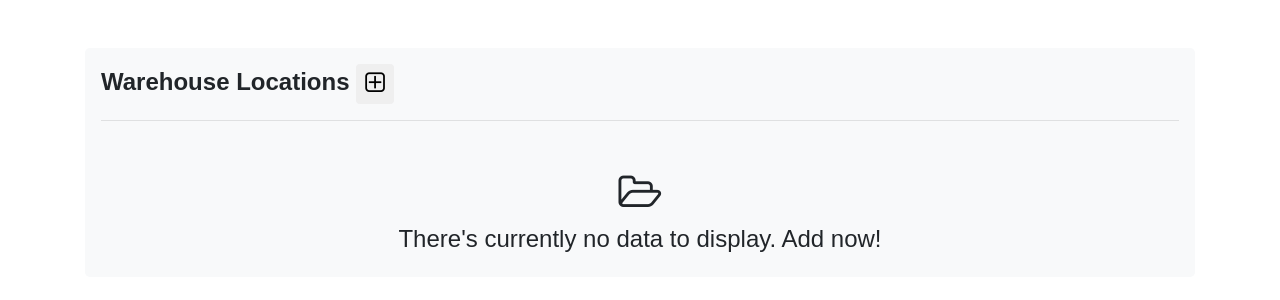
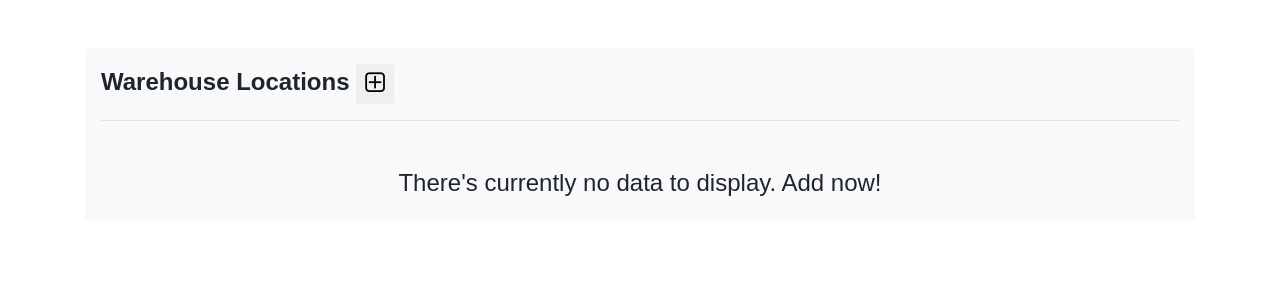
Before and after one commit to Anuja-pawar/Inventory-Management, a Flask app: page /location/1 in a window 1280 px wide. Shown: the part 56-356 px from the top of the page. Run offline with Flask 2, Linux system fonts and the light colour scheme; data comes from the database, SQL or seed files in the repository; both versions use the stored data as it was after the commit; some libraries are stand-ins or nearby versions.

Commit message:
filter changes

```diff
--- a/app.py
+++ b/app.py
@@ -65,7 +65,7 @@ def index(prod=[],loc=[]):
         if not data:
             msg = Markup("<h5>No results found!</h5>")
     elif not data:
-        msg = Markup("<h1><i class='fa fa-folder-open-o'></i></h1><h4>There's currently no data to display. Add now!</h4>")
+        msg = Markup("<h4>There's currently no data to display. Add now!</h4>")
     products = Product.query.all()
     locations = Location.query.all()
     return render_template("index.html", Summary=data, products = products, locations = locations, msg = msg)
@@ -104,7 +104,7 @@ def product(name=None):
 
 @app.route("/location/<loc>")
 @app.route("/location/<prod>")
-@app.route("/location/", methods=['GET', 'POST'])
+@app.route("/location", methods=['GET', 'POST'])
 def location(loc = None,prod = None):
     if request.method == 'POST':
         if 'edit_location' in request.form:
@@ -241,7 +241,7 @@ def movement(prod=[],loc=[]):
         if not movements:
             msg = Markup("<h5>No results found!</h5>")
     elif not movements:
-        msg = Markup("<h1><i class='fa fa-folder-open-o'></i></h1><h4>There's currently no data to display. Add now!</h4>")
+        msg = Markup("<h4>There's currently no data to display. Add now!</h4>")
 
 
     products = Product.query.all()
--- a/data.txt
+++ b/data.txt
@@ -1 +1 @@
-[{"product": "JBL Infinity Glide N120", "location": "Hyderabad", "available_quantity": 2000}, {"product": "JBL Infinity Glide N120", "location": "Mumbai", "available_quantity": 6000}, {"product": "Sony WI-C400", "location": "Pune", "available_quantity": 5000}, {"product": "Realme Buds", "location": "Bangalore", "available_quantity": 7000}, {"product": "OnePlus Bullets", "location": "Bangalore", "available_quantity": 4000}, {"product": "OnePlus Bullets", "location": "Hyderabad", "available_quantity": 1000}, {"product": "OnePlus Bullets", "location": "Mumbai", "available_quantity": 5000}]
+[{"product": "JBL Infinity ", "location": "Mumbai", "available_quantity": 3000}, {"product": "JBL Infinity ", "location": "Pune", "available_quantity": 4000}, {"product": "Skullcandy Ink'd", "location": "Mumbai", "available_quantity": 1500}, {"product": "Skullcandy Ink'd", "location": "Pune", "available_quantity": 5000}, {"product": "Skullcandy Ink'd", "location": "Surat", "available_quantity": 1500}, {"product": "Boats Rockerz", "location": "Pune", "available_quantity": 8000}, {"product": "Oneplus Bullets", "location": "Bangalore", "available_quantity": 5500}]
--- a/templates/index.html
+++ b/templates/index.html
@@ -37,12 +37,12 @@
                       <input type="submit" class="btn btn-primary mb-2" value="Search">
                     </form>
                   </div>
-                <div class="mt-5 d-flex justify-content-center">
+                <div class="mt-3 d-flex justify-content-center">
                     {{ msg }}
                 </div>
                 {% if Summary %}
                     <table class="table table-bordered table-striped">
-                        <thead></thead>
+                        <thead>
                         <tr>
                             <th scope="col">Products</th>
                             <th scope="col">Warehouse Locations</th>
--- a/templates/location.html
+++ b/templates/location.html
@@ -88,7 +88,7 @@
                   </table>
                 {% else %}
                 <div class="text-center mt-5">
-                  <h1><i class="fa fa-folder-open-o"></i></h1>
+
                   <h4>There's currently no data to display. Add now!</h4>
                 </div>
             {% endif %}
--- a/templates/movements.html
+++ b/templates/movements.html
@@ -45,7 +45,7 @@
                   </form>
                 </div>
                 {% if Movements %}
-                <table class="table table-bordered table-striped data-table">
+                <table class="table table-bordered table-striped">
                     <thead>
                       <tr>
                         <th scope="col">Id</th>
@@ -169,7 +169,7 @@
                     </tbody>
                   </table>
                 {% else %}
-                <div class="mt-5 d-flex justify-content-center">
+                <div class="mt-3 d-flex justify-content-center">
                   {{msg}}
                 </div>
               {% endif %}
--- a/templates/product.html
+++ b/templates/product.html
@@ -85,7 +85,6 @@
                   </table>
                 {% else %}
                   <div class="text-center mt-5">
-                    <h1><i class="fa fa-folder-open-o"></i></h1>
                     <h4>There's currently no data to display. Add now!</h4>
                   </div>
                 {% endif %}
```
Also changed, not shown: inventory.db.
